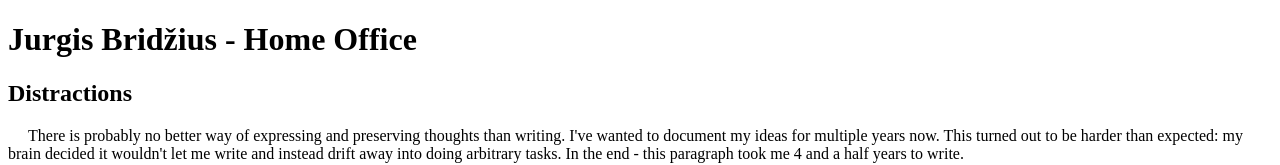
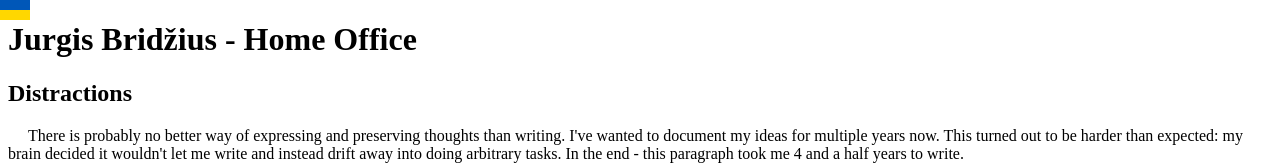
Before and after one commit to bridzius/bridzius.github.io, a plain HTML site: page index.html in a window 1280 px wide. Shown: the top 165 px of the page. Drawn offline with Linux system fonts and the light colour scheme.

Commit message:
Full of anger

```diff
--- a/index.html
+++ b/index.html
@@ -8,10 +8,19 @@
 			article p {
 				text-indent: 20px;
 			}
+			.hero {
+				position: fixed;
+				top: 0;
+				left: 0;
+				width: 30px;
+				height: 20px;
+				background: linear-gradient(#0057B8 0%, #0057B8 50%, #FFD700 50%, #FFD700 100%);
+			}
 		</style>
 	</head>
 
 	<body>
+		<div class="hero"></div>
 		<header><h1>Jurgis Bridžius - Home Office</h1></header>
 		<main>
 			<article id="distractions">
```
Lines whose indentation alone changed are shown as unchanged.
